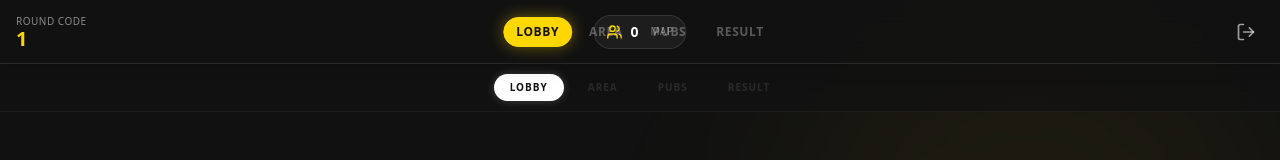
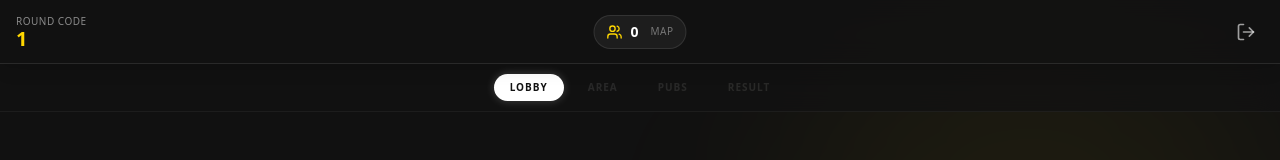
Before and after one commit to harryparker9/fair-round, a Next.js app: page /round/1 in a window 1280 px wide. Shown: the top 160 px of the page. Built offline with nearby package versions, Linux system fonts and the light colour scheme; no server answers; the database is empty; what @googlemaps/google-maps-services-js would draw is missing.

Commit message:
fix(ui): Cleanup RoundManager duplicates and unused state to fix build

```diff
--- a/components/round-manager.tsx
+++ b/components/round-manager.tsx
@@ -36,7 +36,6 @@ export function RoundManager({ roundId, code }: RoundManagerProps) {
     })
 
     // Status States
-    const [triangulating, setTriangulating] = useState(false)
     const [generatingAreas, setGeneratingAreas] = useState(false)
 
     // Data States
@@ -277,48 +276,6 @@ export function RoundManager({ roundId, code }: RoundManagerProps) {
                 <div className="flex flex-col">
                     <span className="text-[10px] text-white/50 uppercase tracking-wider">Round Code</span>
                     <span className="text-pint-gold font-mono text-xl font-bold leading-none">{code}</span>
-                </div>
-
-                {/* Center: Stage Runner (Read Only Review) */}
-                <div className="absolute left-1/2 transform -translate-x-1/2 flex items-center gap-1">
-                    {[
-                        { id: 'lobby', label: 'Lobby' },
-                        { id: 'voting', label: 'Area' },
-                        { id: 'pub_voting', label: 'Pubs' },
-                        { id: 'results', label: 'Result' }
-                    ].map((s, idx) => {
-                        // Logic:
-                        // Active = Current Real Stage
-                        // Viewing = If viewingStage is set
-                        // Clickable = If stage is past/current
-
-                        const isCurrentReal = stage === s.id
-                        const isViewing = viewingStage === s.id || (!viewingStage && isCurrentReal)
-
-                        // We can only view past stages or current
-                        const stages = ['lobby', 'voting', 'pub_voting', 'results']
-                        const currentIdx = stages.indexOf(stage)
-                        const thisIdx = stages.indexOf(s.id)
-                        const isPast = thisIdx <= currentIdx
-
-                        return (
-                            <button
-                                key={s.id}
-                                disabled={!isPast}
-                                onClick={() => isPast && setViewingStage(s.id as any)}
-                                className={cn(
-                                    "flex items-center gap-2 px-3 py-1.5 rounded-full border transition-all text-xs font-bold uppercase tracking-wider",
-                                    isViewing
-                                        ? "bg-pint-gold text-charcoal border-pint-gold shadow-[0_0_15px_rgba(255,215,0,0.4)]"
-                                        : isPast
-                                            ? "bg-white/5 text-white/60 border-white/10 hover:bg-white/10 hover:text-white"
-                                            : "opacity-30 border-transparent cursor-not-allowed"
-                                )}
-                            >
-                                {s.label}
-                            </button>
-                        )
-                    })}
                 </div>
 
                 {/* Center: Map Toggle (Context Aware) */}
```
